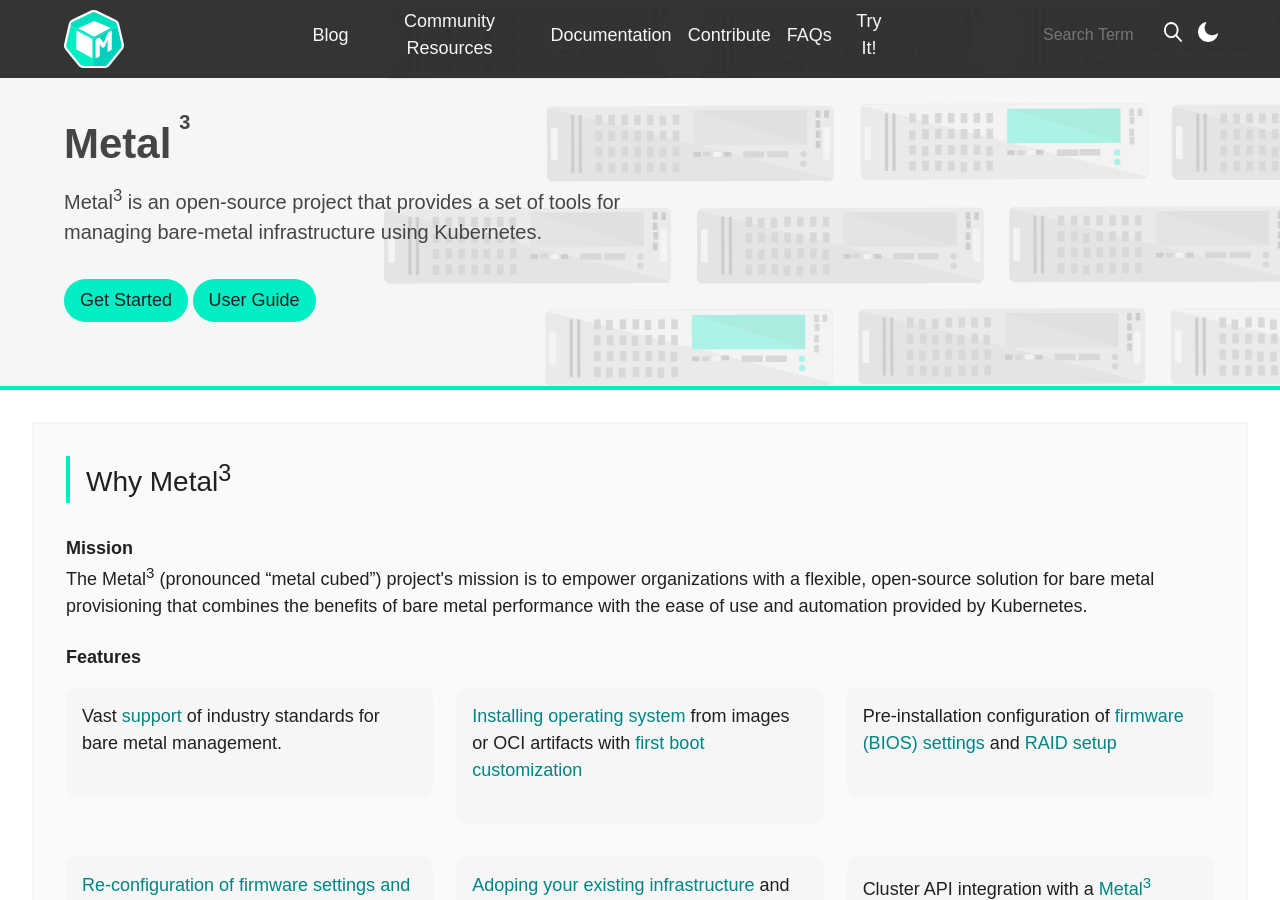
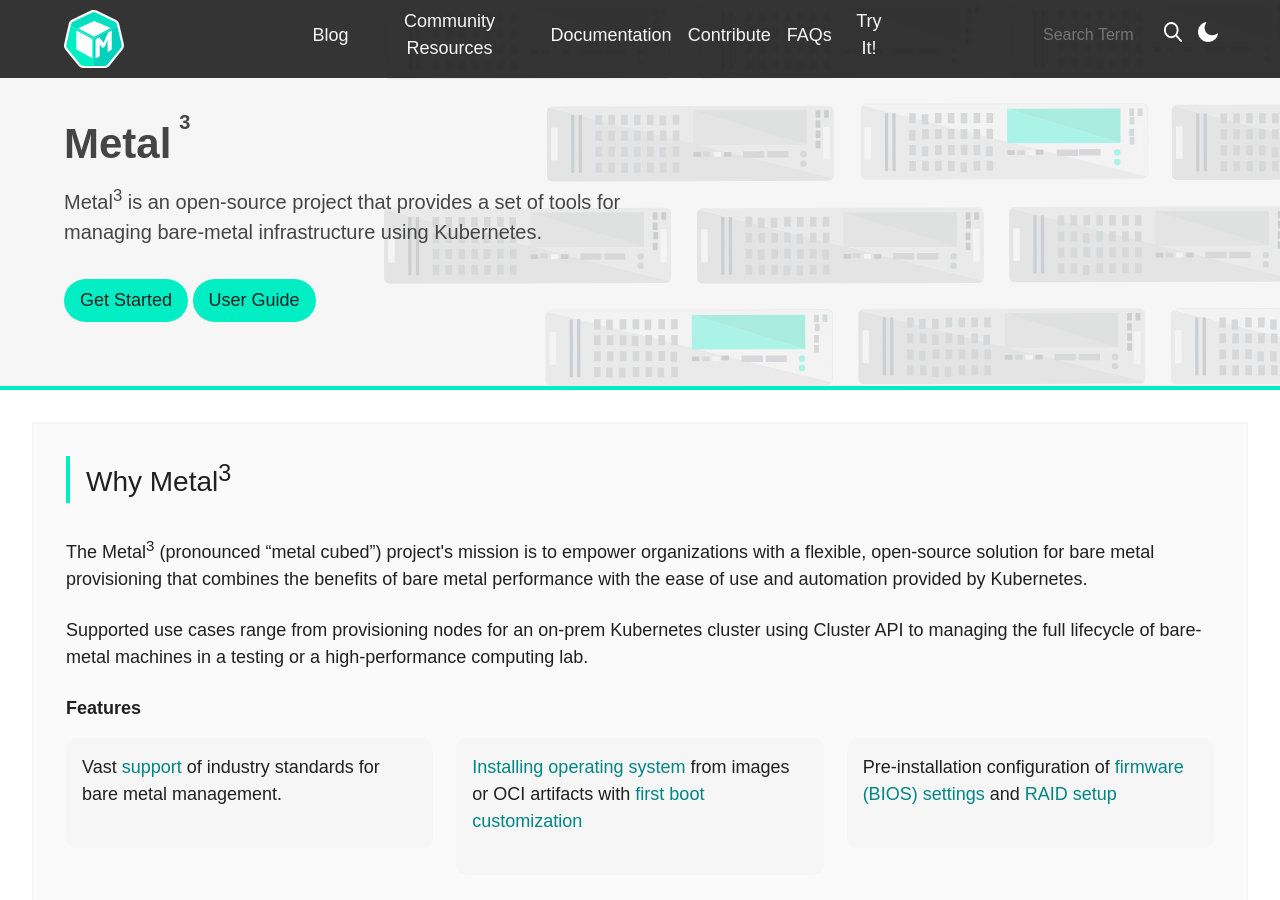
Before and after one commit to metal3-io/metal3-io.github.io, a Jekyll site: the page built from index.html, in a window 1280 px wide and 900 px high. Built offline with Jekyll 4.4.1, drawn with Linux system fonts in a browser that asks for light colours; nearby versions of some CDN libraries; comment, search, counter and statistics services are not loaded.

Commit message:
Add use cases to the introduction
Signed-off-by: Dmitry Tantsur <dtantsur@protonmail.com>

```diff
--- a/index.html
+++ b/index.html
@@ -16,12 +16,16 @@ layout: default
         <header class="mk-main__header">
         <h2 class="mk-heading mk-heading--xl mk-m-border">Why Metal<sup>3</sup></h2>
         </header>
-        <h3>Mission</h3>
         <p>
           The Metal<sup>3</sup> (pronounced “metal cubed”) project's mission is to empower organizations with a flexible,
           open-source solution for bare metal provisioning that combines
           the benefits of bare metal performance with the ease of use and
           automation provided by Kubernetes.
+        </p><br>
+        <p>
+          Supported use cases range from provisioning nodes for an on-prem
+          Kubernetes cluster using Cluster API to managing the full lifecycle
+          of bare-metal machines in a testing or a high-performance computing lab.
         </p><br>
         <h3>Features</h3>
         <div class="mk-features__cards">
```
